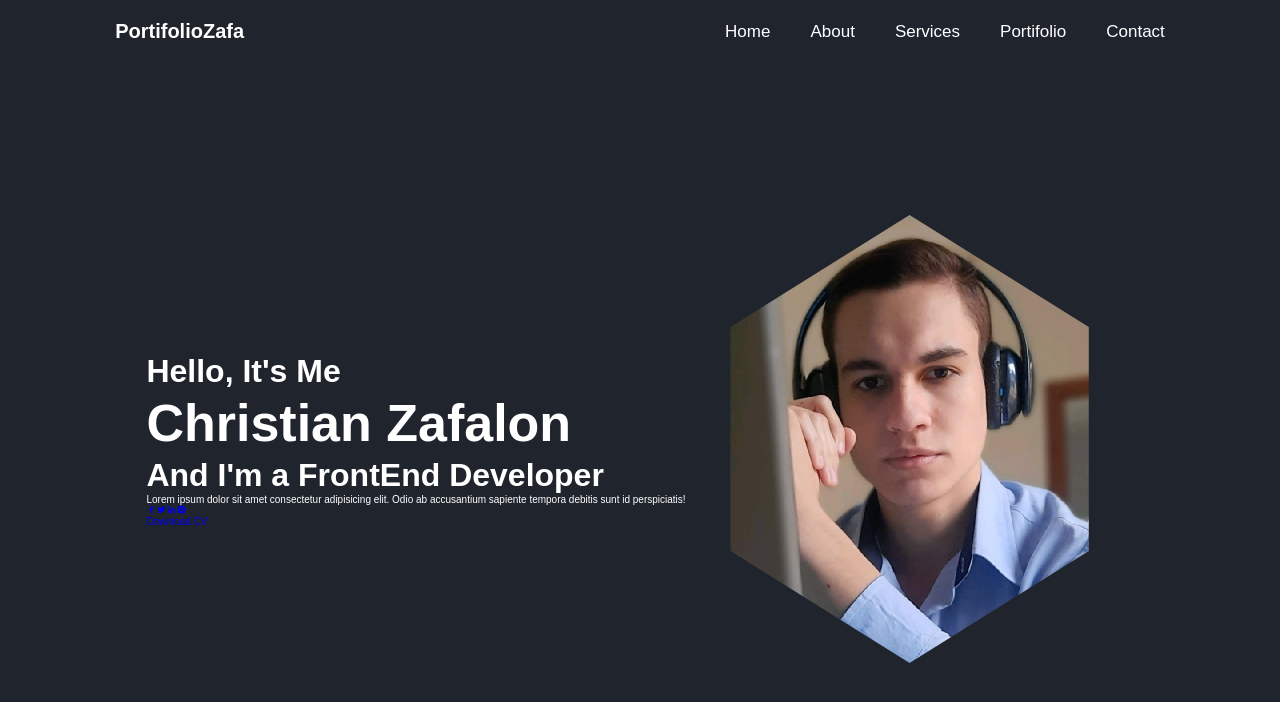
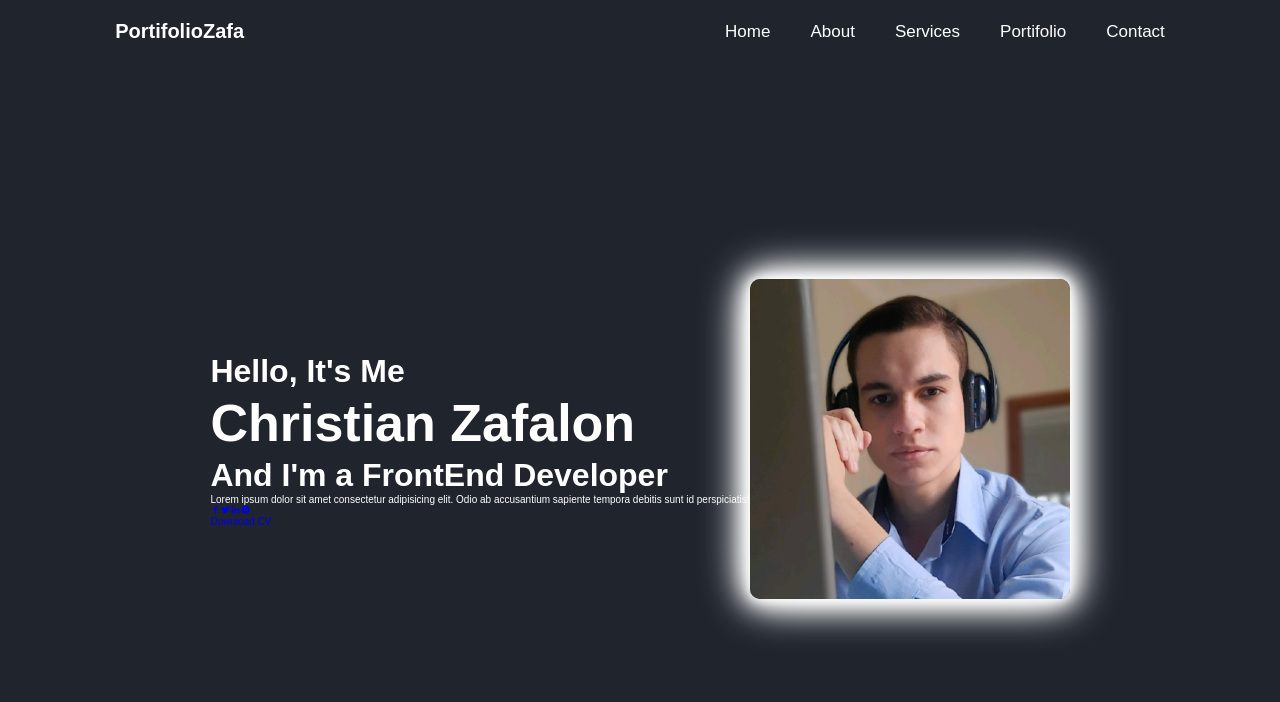
Before and after one commit to Christian-Zafalon/PortifolioZafalon, an Angular app: page /home in a window 1280 px wide. Shown: the top 702 px of the page. Built offline with nearby package versions, Linux system fonts and the light colour scheme.

Commit message:
ajustes na imagem

```diff
--- a/src/app/pages/home/home.component.scss
+++ b/src/app/pages/home/home.component.scss
@@ -20,7 +20,15 @@ section {
     line-height: 1.3;
 }
 
-.home-img img {
-    width: 35vw;
-    clip-path: polygon(50% 0%, 90% 25%, 90% 75%, 50% 100%, 10% 75%, 10% 25%);
+.home-img {
+    position: relative;
+    width: 25vw; /* Reduza o valor para diminuir o tamanho padrão */
+    max-width: 400px; /* Reduza o valor para diminuir o tamanho máximo */
+
+    img {
+        width: 100%;
+        max-width: 100%;
+        border-radius: 10px;
+        box-shadow: 0 0 10px white, 0 0 20px white, 0 0 30px white, 0 0 40px white, 0 0 50px white;
+    }
 }
```
